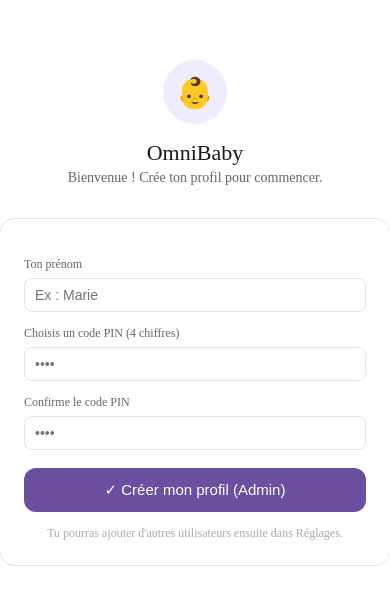
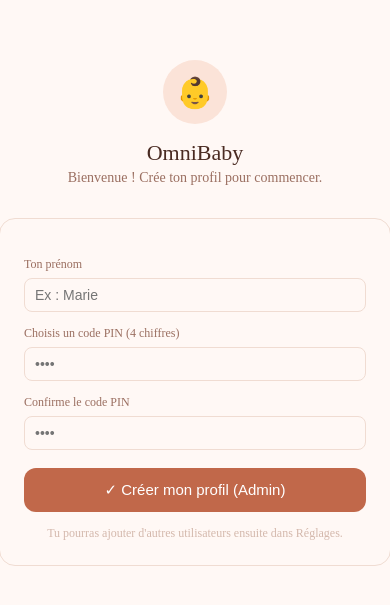
Before and after one commit to forempomme/OmniBaby-, a React (Vite) app: page / in a window 390 px wide. Shown: the part 133-738 px from the top of the page. Built offline with nearby package versions, Linux system fonts and the light colour scheme.

Commit message:
Last Sync: 2026-06-13 13:42 (Mobile)

```diff
--- a/src/App.jsx
+++ b/src/App.jsx
@@ -10,31 +10,32 @@ const AppContext   = createContext();
 const useTheme = () => useContext(ThemeContext);
 const useApp   = () => useContext(AppContext);
 
+// ── Thème "Terracotta" — clair et sombre ──────────────────────────────────────
 const LIGHT = {
-  bg:"#ffffff",bg2:"#f7f7f5",bg3:"#f0f0ee",
-  tx:"#1a1a1a",tx2:"#666",tx3:"#aaa",
-  bd:"#e5e5e5",bd2:"#ccc",
-  purple:"#6B4FA0",purpleBg:"#EEEDFE",purpleTx:"#3C3489",purpleMid:"#534AB7",
-  teal:"#0F6E56",tealBg:"#E1F5EE",tealTx:"#085041",
-  amber:"#854F0B",amberBg:"#FAEEDA",amberTx:"#633806",
-  coral:"#993C1D",coralBg:"#FAECE7",coralTx:"#4A1B0C",
-  green:"#3B6D11",greenBg:"#EAF3DE",greenTx:"#173404",
-  red:"#A32D2D",redBg:"#FCEBEB",redTx:"#501313",
-  success:"#1D9E75",warning:"#EF9F27",danger:"#E24B4A",
-  headerBg:"#6B4FA0",
+  bg:"#FFF8F5",bg2:"#FBEDE6",bg3:"#F5DCD0",
+  tx:"#4A2B22",tx2:"#9B6F61",tx3:"#D4B8AC",
+  bd:"#F0DCD2",bd2:"#E3C4B5",
+  purple:"#C1684A",purpleBg:"#FBE3D8",purpleTx:"#7A3A24",purpleMid:"#A8553A",
+  teal:"#5E8C6E",tealBg:"#E7F0E5",tealTx:"#33513C",
+  amber:"#B5792A",amberBg:"#FBEDDD",amberTx:"#6E4715",
+  coral:"#B5654A",coralBg:"#F8E8E1",coralTx:"#7A3C28",
+  green:"#5E8C6E",greenBg:"#E7F0E5",greenTx:"#33513C",
+  red:"#C1453A",redBg:"#FBE6E3",redTx:"#6E2A22",
+  success:"#7FA06B",warning:"#D49A4A",danger:"#C1453A",
+  headerBg:"#A8553A",
 };
 const DARK = {
-  bg:"#12111f",bg2:"#1c1b2e",bg3:"#252440",
-  tx:"#e8e8f4",tx2:"#9090b8",tx3:"#505078",
-  bd:"#2a2844",bd2:"#3a3860",
-  purple:"#9B7FD0",purpleBg:"#1e1a3a",purpleTx:"#c4b5f0",purpleMid:"#8B70D0",
-  teal:"#5DCAA5",tealBg:"#0a2420",tealTx:"#5DCAA5",
-  amber:"#EF9F27",amberBg:"#221800",amberTx:"#EF9F27",
-  coral:"#F0997B",coralBg:"#221008",coralTx:"#F0997B",
-  green:"#97C459",greenBg:"#0f1e04",greenTx:"#97C459",
-  red:"#F09595",redBg:"#220808",redTx:"#F09595",
-  success:"#5DCAA5",warning:"#EF9F27",danger:"#F09595",
-  headerBg:"#1a1535",
+  bg:"#1C1410",bg2:"#251A14",bg3:"#33231A",
+  tx:"#F5E6DD",tx2:"#B8917F",tx3:"#6E5347",
+  bd:"#3A2A20",bd2:"#4A3528",
+  purple:"#E08A66",purpleBg:"#3A2620",purpleTx:"#F4C2A8",purpleMid:"#C1684A",
+  teal:"#8FB57A",tealBg:"#1E2A1A",tealTx:"#8FB57A",
+  amber:"#E0B05A",amberBg:"#332615",amberTx:"#E0B05A",
+  coral:"#E08A66",coralBg:"#3A2620",coralTx:"#E08A66",
+  green:"#8FB57A",greenBg:"#1E2A1A",greenTx:"#8FB57A",
+  red:"#E07A6E",redBg:"#331C18",redTx:"#E07A6E",
+  success:"#8FB57A",warning:"#E0B05A",danger:"#E07A6E",
+  headerBg:"#251A14",
 };
 
 // ── 2. FIREBASE MOCK ──────────────────────────────────────────────────────────
@@ -53,6 +54,7 @@ function defaultStore(){
     entries: [], mesures: [], vaccins: [], sommeils: [],
     medicaments: [], temperatures: [], aliments: [], journal: [],
     etapesDiv: {},
+    settings: { dark: null, notifs: { biberon:true, couche:true, sommeil:true, vaccin:true, medoc:true, activite:false } },
   };
 }
 
@@ -124,6 +126,11 @@ function useLocalStore(){
   const updateAliment = (id,statut) => setStore(s=>({...s, aliments: s.aliments.map(a=>a.id===id?{...a,statut}:a)}));
   const updateAlimentFull = (id,patch) => setStore(s=>({...s, aliments: s.aliments.map(a=>a.id===id?{...a,...patch}:a)}));
   const toggleEtapeDiv = (stepId) => setStore(s=>({...s, etapesDiv: {...(s.etapesDiv||{}), [stepId]: !(s.etapesDiv||{})[stepId]}}));
+
+  // ── Reglages persistants (mode sombre, notifications) ───────────────────
+  const updateSettings = (patch) => setStore(s=>({...s, settings: {...(s.settings||defaultStore().settings), ...patch}}));
+  const setDarkPref     = (val)   => updateSettings({ dark: val });
+  const setNotifPref    = (key,val) => setStore(s=>({...s, settings: {...(s.settings||defaultStore().settings), notifs: {...((s.settings||defaultStore().settings).notifs||{}), [key]: val}}}));
 
   // ── Journal ─────────────────────────────────────────────────────────────
   const addJournal    = j => setStore(s=>({...s, journal:[{...j,id:Date.now()},...s.journal]}));
@@ -163,6 +170,7 @@ function useLocalStore(){
     addTemperature, deleteTemperature, updateTemperature,
     addAliment, deleteAliment, updateAliment, updateAlimentFull,
     etapesDiv: store.etapesDiv||{}, toggleEtapeDiv,
+    settings: store.settings||defaultStore().settings, setDarkPref, setNotifPref,
     addJournal, deleteJournal, updateJournal,
     resetAll, exportData, importData,
   };
@@ -1555,8 +1563,8 @@ function Famille(){
 function Reglages({onLock}){
   const {t,dark,toggleDark}=useTheme();
   const app = useApp();
-  const { currentUser, child, setChild, deleteChild, resetAll, exportData, importData } = app;
-  const [notifs,setNotifs]=useState({biberon:true,couche:true,sommeil:true,vaccin:true,medoc:true,activite:false});
+  const { currentUser, child, setChild, deleteChild, resetAll, exportData, importData, settings, setNotifPref, setDarkPref } = app;
+  const notifs = settings?.notifs || {biberon:true,couche:true,sommeil:true,vaccin:true,medoc:true,activite:false};
   const [childModal,setChildModal]=useState(false);
   const [resetModal,setResetModal]=useState(false);
   const [importMsg,setImportMsg]=useState("");
@@ -1622,20 +1630,22 @@ function Reglages({onLock}){
     <SecTitle>Apparence</SecTitle>
     <Card padding="0 14px">
       <div style={{display:"flex",alignItems:"center",gap:10,padding:"9px 0",borderBottom:`0.5px solid ${t.bd}`}}>
-        <div style={{flex:1}}><div style={{fontSize:13,fontWeight:500,color:t.tx}}>Mode sombre</div><div style={{fontSize:11,color:t.tx2}}>Interface sombre pour la nuit</div></div>
+        <div style={{flex:1}}>
+          <div style={{fontSize:13,fontWeight:500,color:t.tx}}>Mode sombre</div>
+          <div style={{fontSize:11,color:t.tx2}}>{settings?.dark==null?"Auto (selon l'heure, 21h-7h)":settings.dark?"Activé manuellement":"Désactivé manuellement"}</div>
+        </div>
         <Toggle value={dark} onChange={toggleDark}/>
       </div>
-      <div style={{display:"flex",alignItems:"center",gap:10,padding:"9px 0"}}>
-        <div style={{flex:1}}><div style={{fontSize:13,fontWeight:500,color:t.tx}}>Mode nuit automatique</div><div style={{fontSize:11,color:t.tx2}}>Sombre de 21h à 7h automatiquement</div></div>
-        <Toggle value={false} onChange={()=>{}}/>
-      </div>
+      {settings?.dark!=null&&<div style={{padding:"9px 0",cursor:"pointer"}} onClick={()=>setDarkPref(null)}>
+        <span style={{fontSize:12,color:t.purple}}>↺ Revenir au mode automatique (21h-7h)</span>
+      </div>}
     </Card>
 
     <SecTitle>Notifications push</SecTitle>
     <Card padding="0 14px">
       {[["biberon","💧 Prochain biberon","30 min avant l'heure estimée"],["couche","😊 Rappel couche","Pas changée depuis 3h"],["sommeil","🌙 Heure du coucher","Routine soir 19h30"],["vaccin","💉 Vaccin à venir","7 jours avant la date"],["medoc","💊 Médicament","À l'heure de la dose"],["activite","👥 Activité co-parent","Entrée ajoutée par l'autre parent"]].map(([key,label,sub],i,arr)=><div key={key} style={{display:"flex",alignItems:"center",gap:10,padding:"8px 0",borderBottom:i<arr.length-1?`0.5px solid ${t.bd}`:"none"}}>
         <div style={{flex:1}}><div style={{fontSize:13,color:t.tx}}>{label}</div><div style={{fontSize:11,color:t.tx2}}>{sub}</div></div>
-        <Toggle value={notifs[key]} onChange={v=>setNotifs(p=>({...p,[key]:v}))}/>
+        <Toggle value={notifs[key]} onChange={v=>setNotifPref(key,v)}/>
       </div>)}
     </Card>
 
@@ -1690,7 +1700,6 @@ const OUTILS=[
 ];
 
 export default function BabyTracker(){
-  const [dark,setDark]=useState(false);
   const [tab,setTab]=useState("log");
   const [outilTab,setOutilTab]=useState("minuteur");
   const [showBabyLogModal,setShowBabyLogModal]=useState(false);
@@ -1698,11 +1707,14 @@ export default function BabyTracker(){
 
   const store = useLocalStore();
   const auth  = useAuth(store.users);
+
+  // Mode sombre : preference enregistree (true/false) ou null = auto selon l'heure (21h-7h)
+  const darkPref = store.settings?.dark;
+  const [autoDark,setAutoDark] = useState(()=>{ const h=new Date().getHours(); return h>=21||h<7; });
+  const dark = darkPref!=null ? darkPref : autoDark;
   const t = dark?DARK:LIGHT;
 
-  useEffect(()=>{const h=new Date().getHours();if(h>=21||h<7)setDark(true);},[]);
-
-  const theme={t,dark,toggleDark:()=>setDark(d=>!d)};
+  const theme={t,dark,toggleDark:()=>store.setDarkPref(!dark)};
 
   function handleUnlock(userId, pin, biometric){
     if(biometric) return auth.unlockDirect(userId);
```
Also changed, not shown: 1 other file (tests, documents, lock files or other folders).
